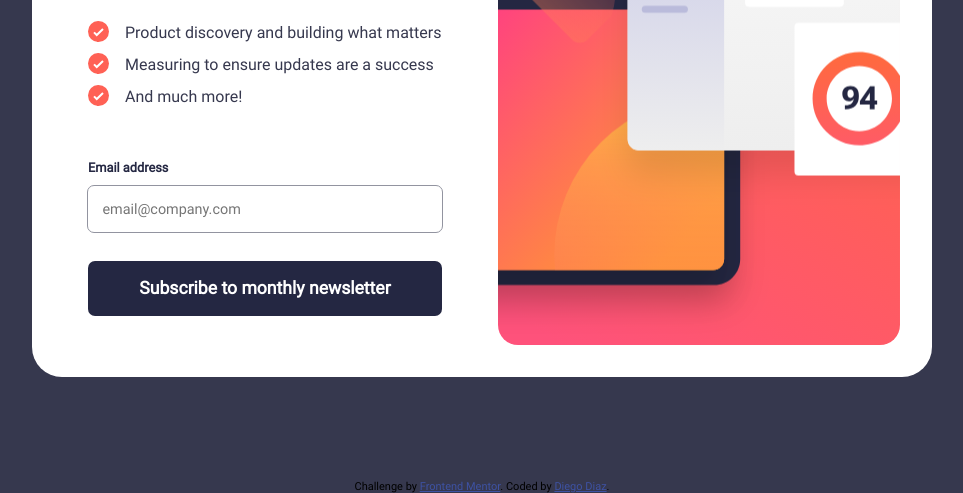
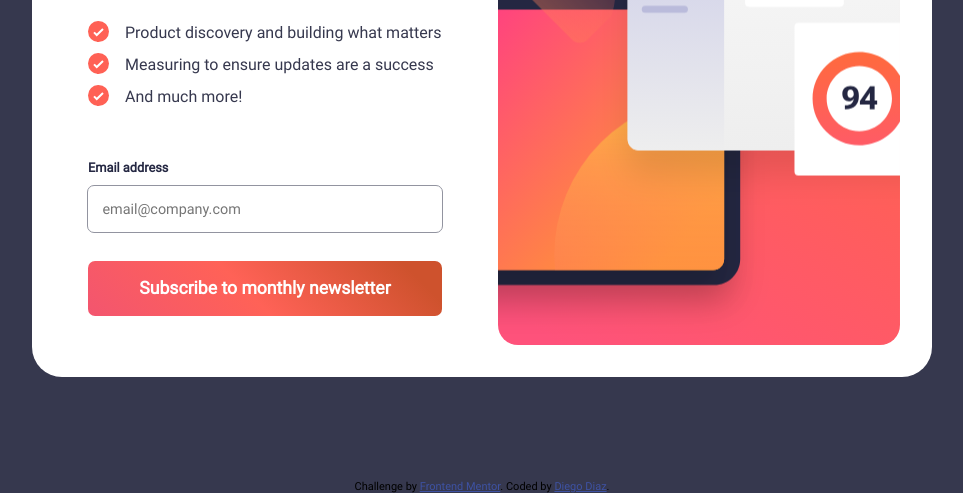
Before and after one commit to dialejo24/newsletter-signup-, a website built with webpack: page dist/index.html in a window 1280 px wide. In both pictures the pointer is over the button "Subscribe to monthly newsletter". Shown: the part 320-813 px from the top of the page, without its empty margins (158-1121 px from the left). Built offline with nearby package versions, Linux system fonts and the light colour scheme.

Commit message:
Apply hover to button

```diff
--- a/src/style.css
+++ b/src/style.css
@@ -180,6 +180,14 @@ label[for="email"] {
         border-radius: 20px;
     }
 
+    button, input {
+        cursor: pointer;
+    }
+
+    button:hover {
+        background: linear-gradient(45deg,rgb(243, 85, 111), var(--tomato), rgb(206, 82, 45) 90%);
+    }
+
 
 }
 
```
Also changed, not shown: dist/main.js.
